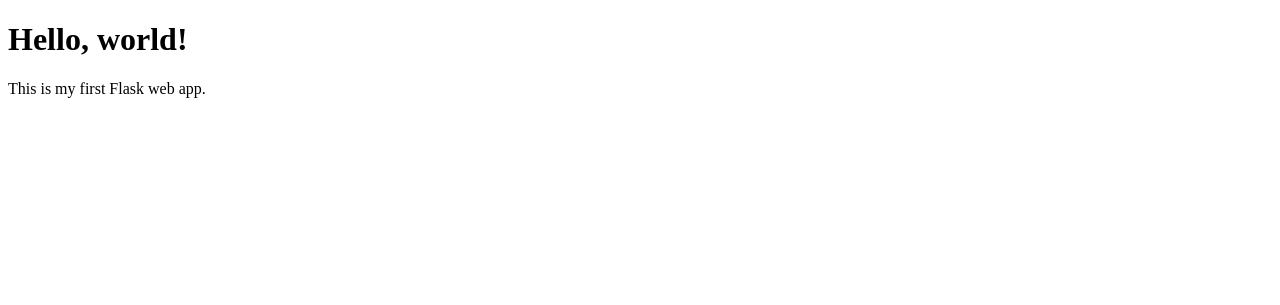
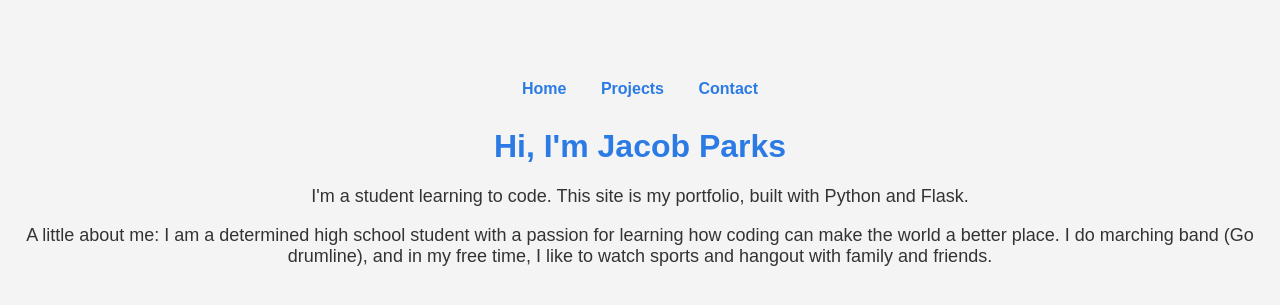
Before and after one commit to GottaGitthemscripts/flask-portfolio, a Flask app: page / in a window 1280 px wide. Shown: the top 305 px of the page. Run offline with Flask 3, Linux system fonts and the light colour scheme.

Commit message:
Restructure into portfolio site with nav, projects, and contact pages

```diff
--- a/app.py
+++ b/app.py
@@ -4,11 +4,15 @@ app = Flask(__name__)
 
 @app.route("/")
 def home():
-    return render_template("index.html", name="world")
+    return render_template("index.html")
 
-@app.route("/about")
-def about():
-    return "<h1>About Page</h1><p>This is a simple Flask app I'm building.</p>"
+@app.route("/projects")
+def projects():
+    return render_template("projects.html")
+
+@app.route("/contact")
+def contact():
+    return render_template("contact.html")
 
 @app.route("/greet", methods=["GET", "POST"])
 def greet():
--- a/static/style.css
+++ b/static/style.css
@@ -13,3 +13,20 @@ h1 {
 p {
     font-size: 18px;
 }
+
+nav {
+    margin-bottom: 30px;
+}
+
+nav a {
+    margin: 0 15px;
+    text-decoration: none;
+    color: #2c7be5;
+    font-weight: bold;
+}
+
+.project {
+    margin: 30px auto;
+    max-width: 500px;
+    text-align: left;
+}
--- /dev/null
+++ b/templates/base.html
@@ -0,0 +1,17 @@
+<!DOCTYPE html>
+<html>
+<head>
+    <title>{% block title %}My Portfolio{% endblock %}</title>
+    <link rel="stylesheet" href="{{ url_for('static', filename='style.css') }}">
+</head>
+<body>
+    <nav>
+        <a href="/">Home</a>
+        <a href="/projects">Projects</a>
+        <a href="/contact">Contact</a>
+    </nav>
+    <main>
+        {% block content %}{% endblock %}
+    </main>
+</body>
+</html>
--- a/templates/index.html
+++ b/templates/index.html
@@ -1,10 +1,7 @@
-<!DOCTYPE html>
-<html>
-<head>
-    <title>My First Flask App</title>
-</head>
-<body>
-    <h1>Hello, {{ name }}!</h1>
-    <p>This is my first Flask web app.</p>
-</body>
-</html>
+{% extends "base.html" %}
+{% block title %}About Me{% endblock %}
+{% block content %}
+    <h1>Hi, I'm Jacob Parks</h1>
+    <p>I'm a student learning to code. This site is my portfolio, built with Python and Flask.</p>
+    <p>A little about me: I am a determined high school student with a passion for learning how coding can make the world a better place. I do marching band (Go drumline), and in my free time, I like to watch sports and hangout with family and friends.</p>
+{% endblock %}
```
Also changed, not shown: templates/contact.html (added, +7 -0 lines), templates/projects.html (added, +10 -0 lines).
